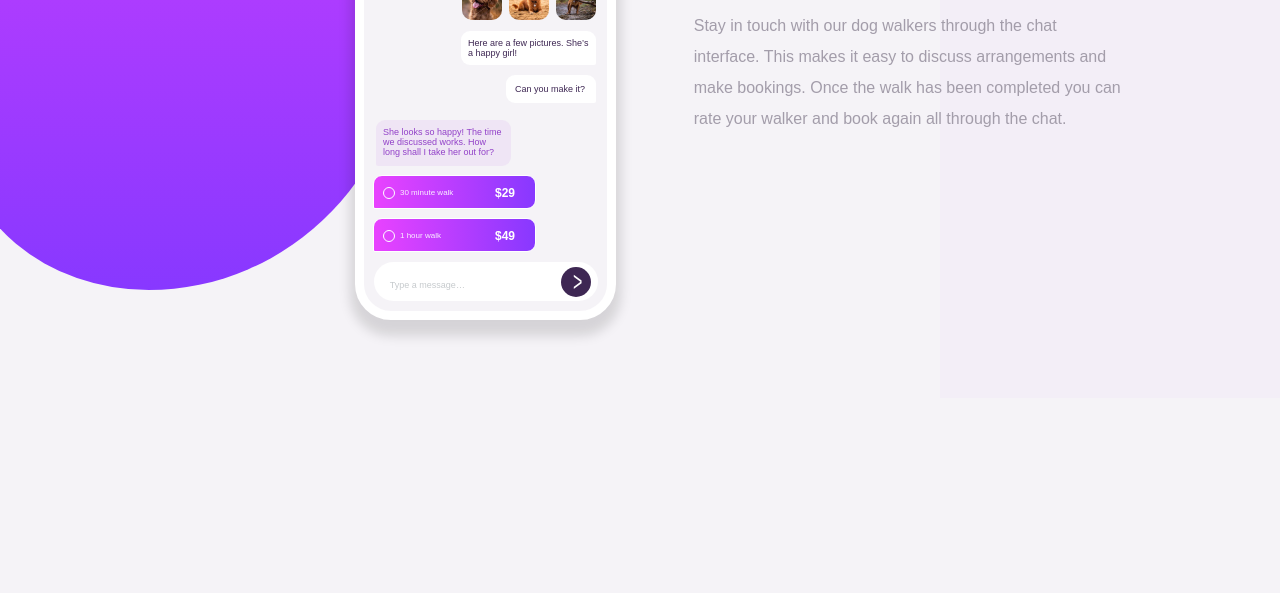
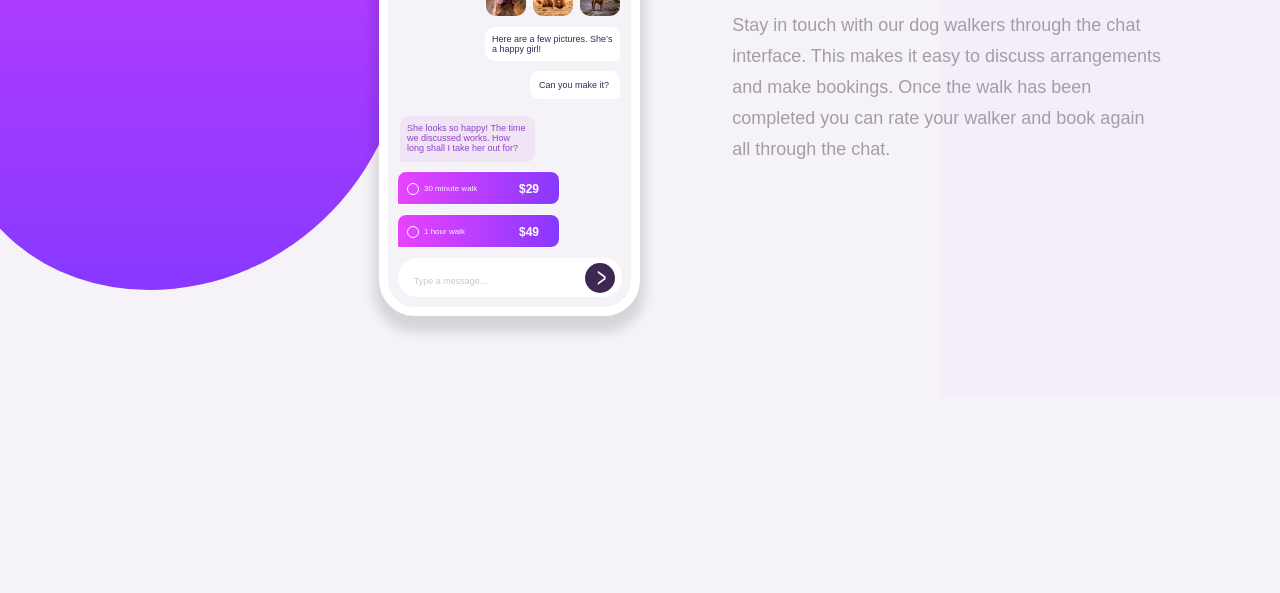
Before and after one commit to marwaas3d/frontend-mentor-challenge-five, a plain HTML site: page index.html in a window 1280 px wide. Shown: the part 367-960 px from the top of the page. Drawn offline with Linux system fonts and the light colour scheme.

Commit message:
updated css file

```diff
--- a/main.css
+++ b/main.css
@@ -61,7 +61,7 @@ body{
 .content{
     position: absolute;
     top:  39%;
-    left: 54.2%;
+    left: 57.2%;
     width: 429px;
     height: 185px;
 }
@@ -72,7 +72,7 @@ body{
 }
 
 .content p {
-    Font-size: 16px;
+    Font-size: 18px;
     color: var(--Dark-Grayish-Violet);
     font-weight: 500;
     line-height: 31px;
@@ -94,8 +94,8 @@ body{
     44px 32px 33px 44px;
     row-gap: 11px;
     position: absolute;
-    top: -631px;
-    left: 42%;
+    top: -635px;
+    left: 45%;
     box-shadow: 0px 11px 12px 5px #00000021;
 
 }
```
